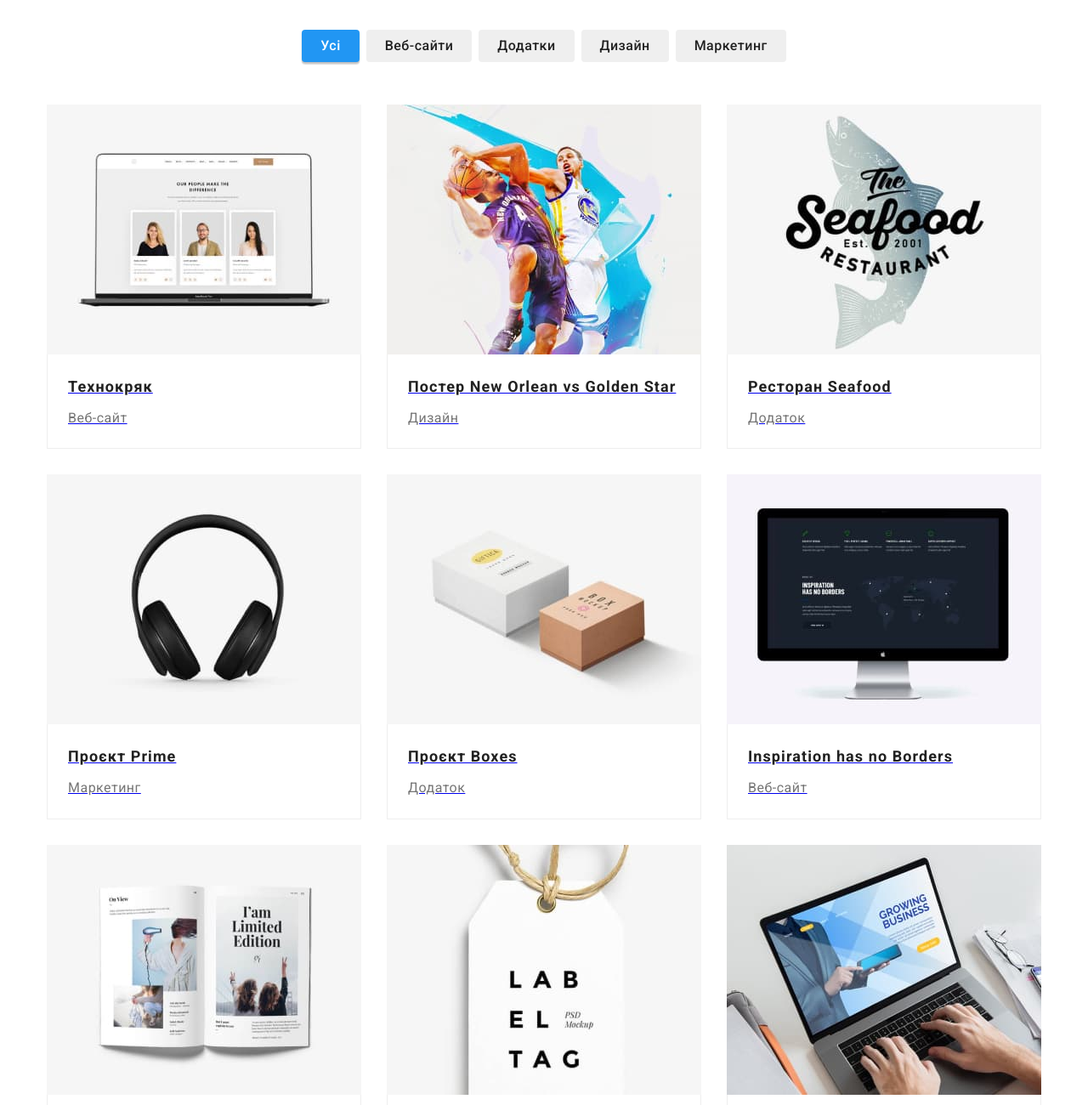
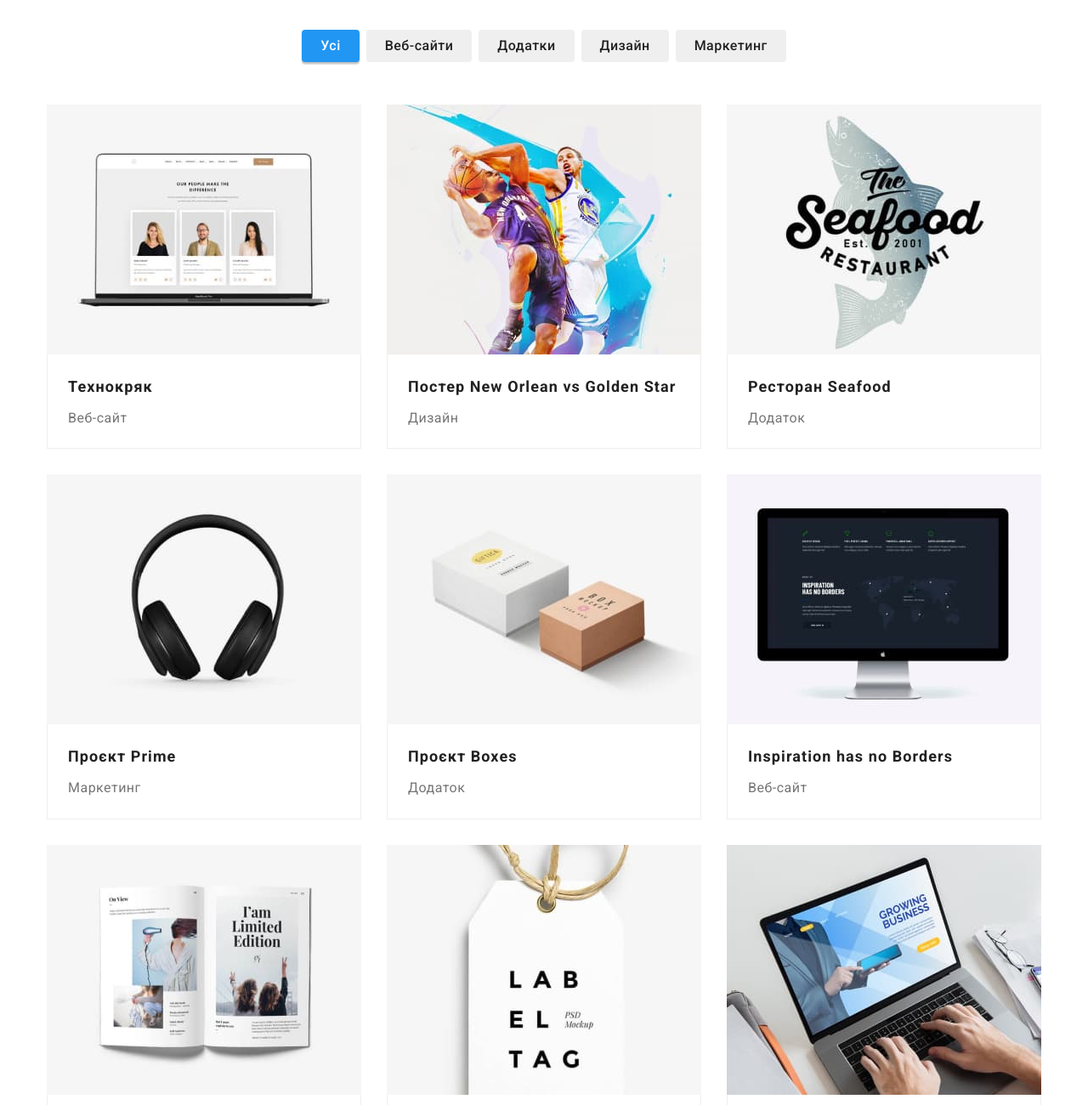
Before and after one commit to Stanislav-She/goit-markup-hw-04, a plain HTML site: page portfolio.html in a window 1280 px wide. Shown: the part 140-1440 px from the top of the page at 85% size. Drawn offline with nearby package versions, Linux system fonts and the light colour scheme.

Commit message:
Тестує деякий функціонал, дрібно доопрацьовує

```diff
--- a/portfolio.html
+++ b/portfolio.html
@@ -46,15 +46,17 @@
           <li class="contacts-list-portfolio">
             <a href="mailto:info@devstudio.com" class="link-portfolio link"
               ><svg class="contacts-icon" width="16" height="12">
-                <use href="./images/icons.svg#envelope"></use></svg
-              >info@devstudio.com
-            </a>
+                <use href="./images/icons.svg#envelope"></use>
+              </svg>
+              info@devstudio.com</a
+            >
           </li>
           <li class="contacts-list-portfolio">
             <a href="tel:+380961111111" class="link-portfolio link">
               <svg class="contacts-icon" width="16" height="12">
-                <use href="./images/icons.svg#smartphone"></use></svg
-              >+38 096 111 11 11</a
+                <use href="./images/icons.svg#smartphone"></use>
+              </svg>
+              +38 096 111 11 11</a
             >
           </li>
         </ul>
@@ -94,7 +96,7 @@
 
           <ul class="works-portfolio">
             <li class="work-item-portfolio">
-              <a href="#">
+              <a class="link" href="#">
                 <img
                   src="images/technocryak.jpg"
                   alt="a laptop with an image of the technocryak website"
@@ -108,7 +110,7 @@
               </a>
             </li>
             <li class="work-item-portfolio">
-              <a href="#">
+              <a class="link" href="#">
                 <img
                   src="images/poster.jpg"
                   alt="poster with two basketball players"
@@ -122,7 +124,7 @@
               </a>
             </li>
             <li class="work-item-portfolio">
-              <a href="#">
+              <a class="link" href="#">
                 <img
                   src="images/restaurant.jpg"
                   alt="restaurant logo with salmon on the background"
@@ -135,7 +137,7 @@
               </a>
             </li>
             <li class="work-item-portfolio">
-              <a href="#">
+              <a class="link" href="#">
                 <img
                   src="images/prime.jpg"
                   alt="black headphones are shown"
@@ -149,7 +151,7 @@
               </a>
             </li>
             <li class="work-item-portfolio">
-              <a href="#">
+              <a class="link" href="#">
                 <img
                   src="images/boxes.jpg"
                   alt="white and gray boxes"
@@ -163,7 +165,7 @@
               </a>
             </li>
             <li class="work-item-portfolio">
-              <a href="#">
+              <a class="link" href="#">
                 <img
                   src="images/inspiration.jpg"
                   alt="imac with website image"
@@ -177,7 +179,7 @@
               </a>
             </li>
             <li class="work-item-portfolio">
-              <a href="#">
+              <a class="link" href="#">
                 <img
                   src="images/limited.jpg"
                   alt="the front page of a glossy magazine"
@@ -191,7 +193,7 @@
               </a>
             </li>
             <li class="work-item-portfolio">
-              <a href="#">
+              <a class="link" href="#">
                 <img
                   src="images/lab.jpg"
                   alt="paper tag with an inscription"
@@ -205,7 +207,7 @@
               </a>
             </li>
             <li class="work-item-portfolio">
-              <a href="#">
+              <a class="link" href="#">
                 <img
                   src="images/growing.jpg"
                   alt="laptop and typing hands"
```
